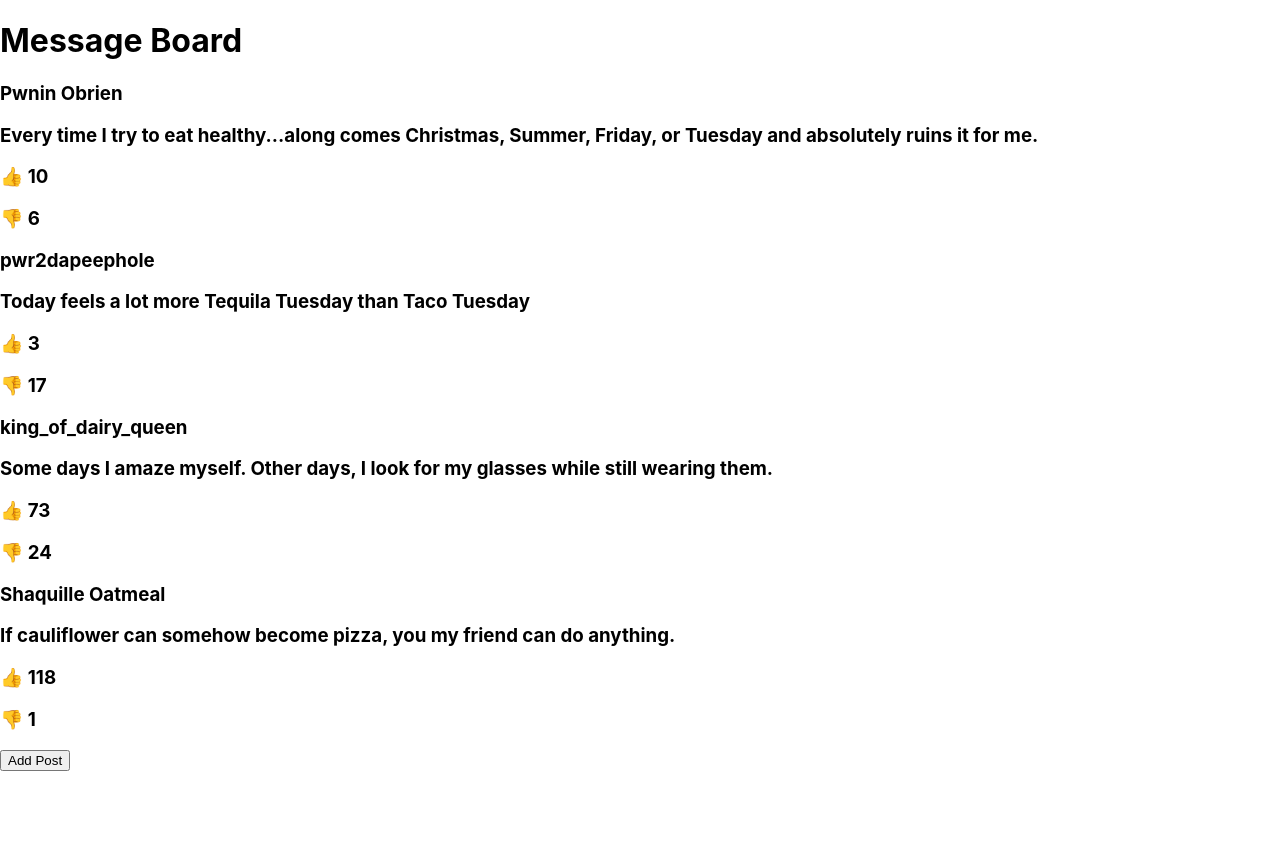
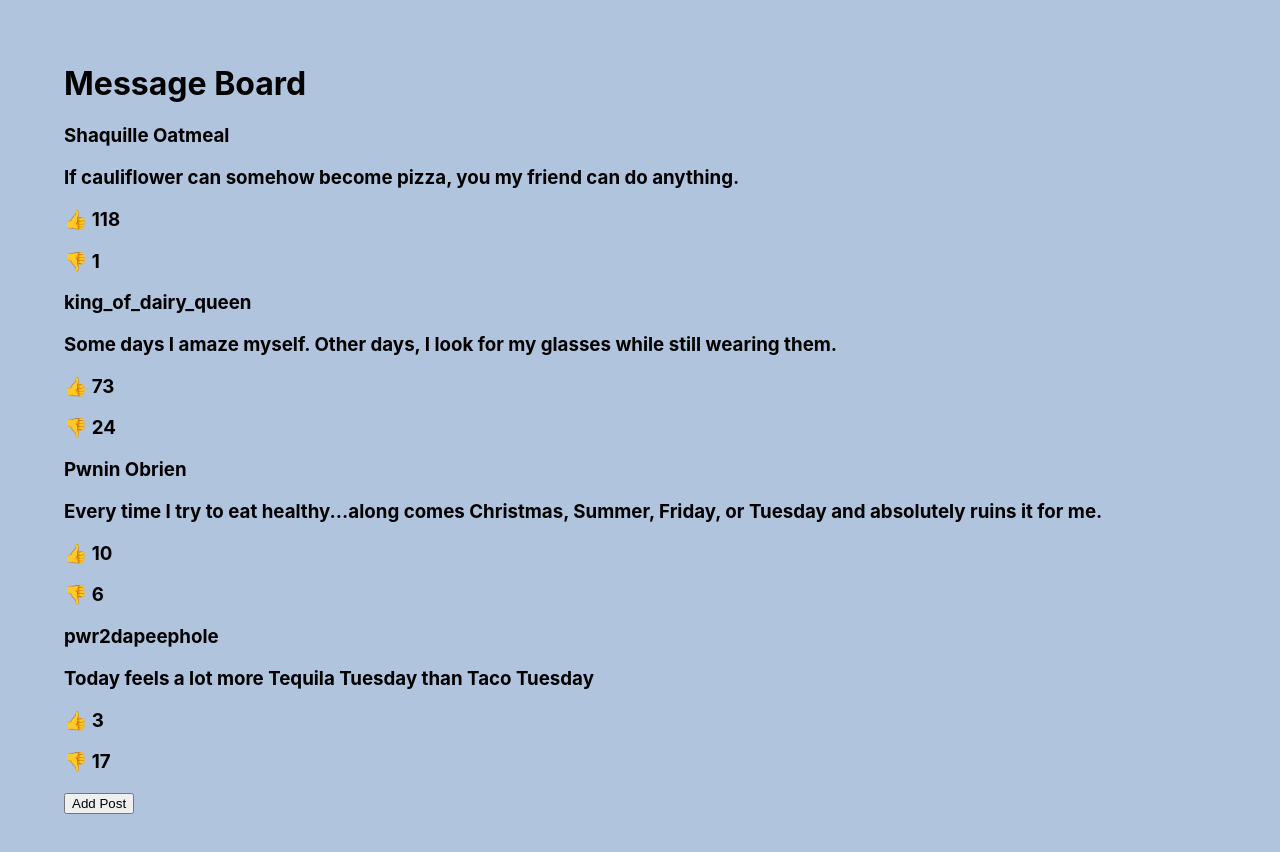
Before and after one commit to dkmerys/upVote, a React (Create React App) app: page / in a window 1280 px wide. Shown: the top 852 px of the page. Before the commit the page ends 800 px from the top, so only its background shows below. Built offline with nearby package versions, Linux system fonts and the light colour scheme.

Commit message:
sort posts by upvotes before displaying

```diff
--- a/src/components/PostControl.js
+++ b/src/components/PostControl.js
@@ -158,8 +158,7 @@ PostControl.propTypes = {
 
 const mapStateToProps = state => {
   return {
-    postList: state.postList,
-    handleUpvotePost: state.handleUpvotePost
+    postList: state.postList
   }
 }
 
--- a/src/components/PostDetail.js
+++ b/src/components/PostDetail.js
@@ -7,7 +7,6 @@ function PostDetail(props) {
   return (
     <React.Fragment>
       <h1>Post Details</h1>
-      <h3>Time created: {post.timeStamp}</h3>
       <h3>User Name: {post.userName}</h3>
       <h3>Message content: {post.message}</h3>
       <button onClick = {() => onClickingUpvote(post)}>&#128077;</button>
@@ -16,6 +15,7 @@ function PostDetail(props) {
       <h3> {post.downVote}</h3>
       <button onClick = {() => onClickingEdit(post.id)}>Update post</button>
       <button onClick = {() => onClickingDelete(post.id)}>Delete post</button>
+      <h3>Time created: {post.timeStamp}</h3>
       <hr />
     </React.Fragment>
   );
--- a/src/components/PostList.js
+++ b/src/components/PostList.js
@@ -5,7 +5,9 @@ import PropTypes from 'prop-types';
 function PostList(props) {
   return (
     <React.Fragment>
-      {Object.values(props.postList).map((post) => {
+      {Object.values(props.postList).sort(function(a, b) {
+        return b.upVote - a.upVote;})
+     .map((post) => {
         return <Post
           whenPostClicked={props.onPostSelection}
           userName={post.userName}
@@ -14,7 +16,7 @@ function PostList(props) {
           downVote={post.downVote}
           id={post.id}
           key={post.id} />
-        })}
+      })}
     </React.Fragment>
   );
 }
--- a/src/index.css
+++ b/src/index.css
@@ -1,5 +1,6 @@
 body {
-  margin: 0;
+  background-color: lightsteelblue;
+  margin: 5%;
   font-family: -apple-system, BlinkMacSystemFont, 'Segoe UI', 'Roboto', 'Oxygen',
     'Ubuntu', 'Cantarell', 'Fira Sans', 'Droid Sans', 'Helvetica Neue',
     sans-serif;
```
